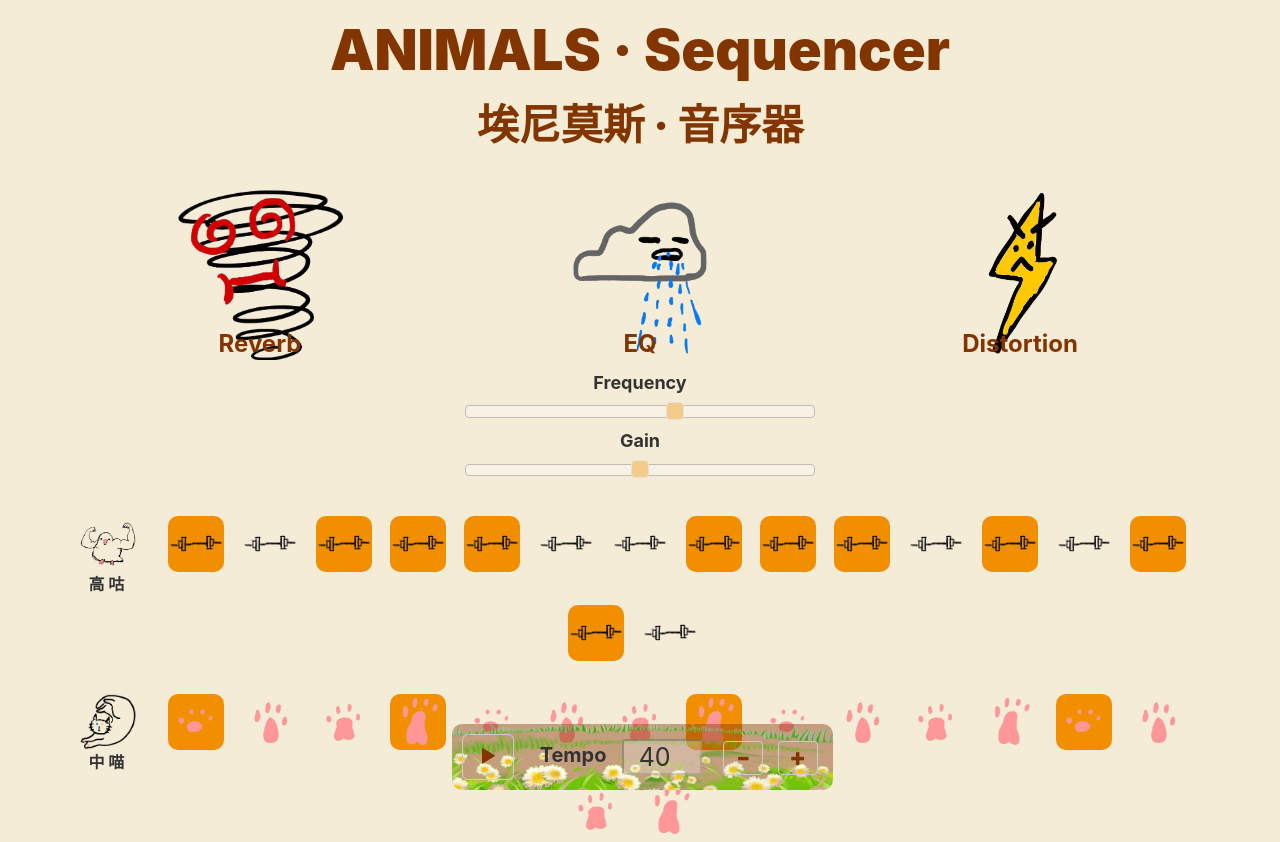
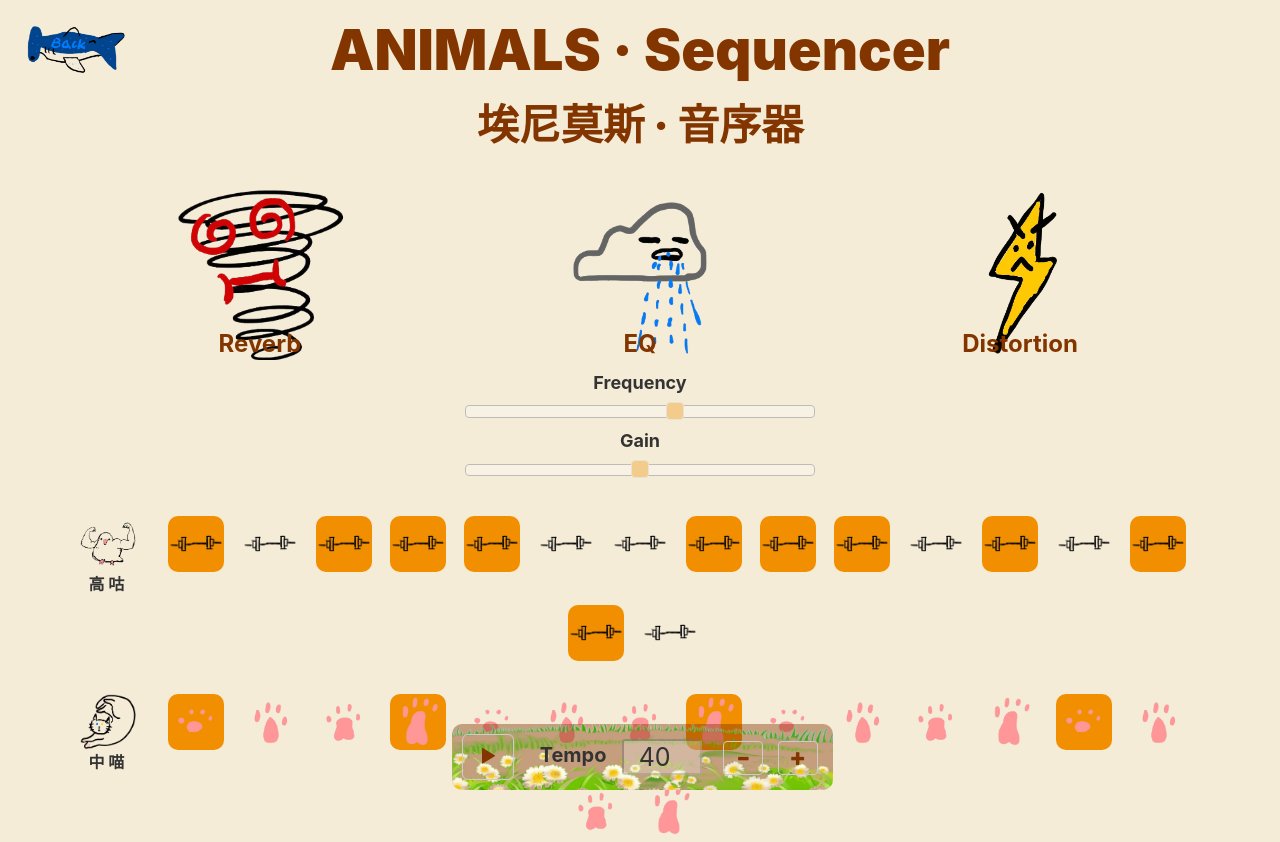
Before and after one commit to sora104/ANIMALS-Chorus, a plain HTML site: page animals-sequencer/index.html in a window 1280 px wide. Shown: the top 842 px of the page. Drawn offline with nearby package versions, Linux system fonts and the light colour scheme; no server answers.

Commit message:
Add files via upload

```diff
--- a/animals-sequencer/index.html
+++ b/animals-sequencer/index.html
@@ -184,6 +184,7 @@
         <div class="pad pad71 column_14"></div>
         <div class="pad pad71 column_15"></div>
       </div>
+      <a href="https://sora104.github.io/Polar-Bear-Theremin/animals/index.html" class="backtopre cursorchange"></a>
       <div class="backtotop cursorchange">
         <button>
             <span class="btp"></span>
@@ -196,7 +197,7 @@
     </div>
     <footer class="body-foot">
       <div class="name">
-          <a href="#"> 《音乐类在线应用的设计与开发》 </a>
+          <a href="#"> 邵小容-MPF2021125-《音乐类在线应用的设计与开发》课程作业 </a>
       </div>
       <div class="foot-container">
           <div class="catagories">
@@ -207,7 +208,7 @@
       </div>
       <div class="foot-bottom">
           Designed by Shao Xiaorong (MPF2021125) <br>
-          Ackownledgement: Liu Wenhui / Liu Zhaorui
+          Ackownledgement: Liu Wenhui
       </div>
     </footer>
 
--- a/animals-sequencer/stylesheets/styles.css
+++ b/animals-sequencer/stylesheets/styles.css
@@ -352,6 +352,25 @@ canvas {
   z-index: 99;
 }
 
+.backtopre {
+  position: fixed;
+  left: 2%;
+  top: 3%;
+  z-index: 999;
+  width: 100px;
+  height: 50px;
+  background-image: url(../images/shasha.png);
+  background-repeat: no-repeat;
+  background-size: contain;
+  background-position: center;
+  background-color: transparent;
+  border-radius: 10px;
+}
+
+.backtopre:hover {
+  background-color: #d3660191;
+}
+
 .backtotop {
   display: none;
   position: fixed;
@@ -423,8 +442,8 @@ canvas {
 .body-foot .name a {
   position: absolute;
   top: 0;
-  left: calc(50% - 225px);
-  width: 600px;
+  left: calc(50% - 434px);
+  width: 868px;
   height: 30px;
   border: 0;
   color: #833500;
```
Also changed, not shown: animals-sequencer/images/shasha.png (added).
